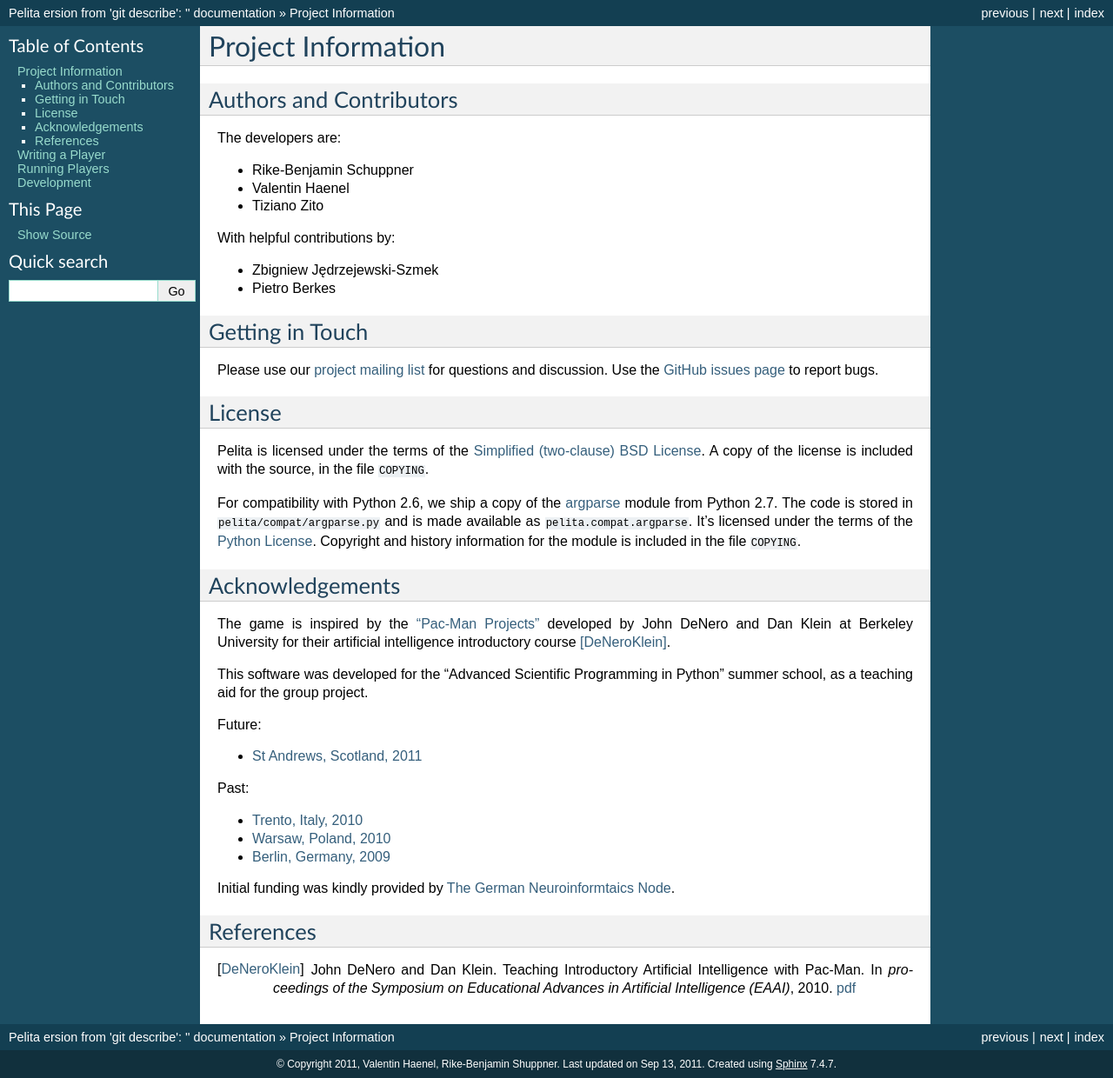
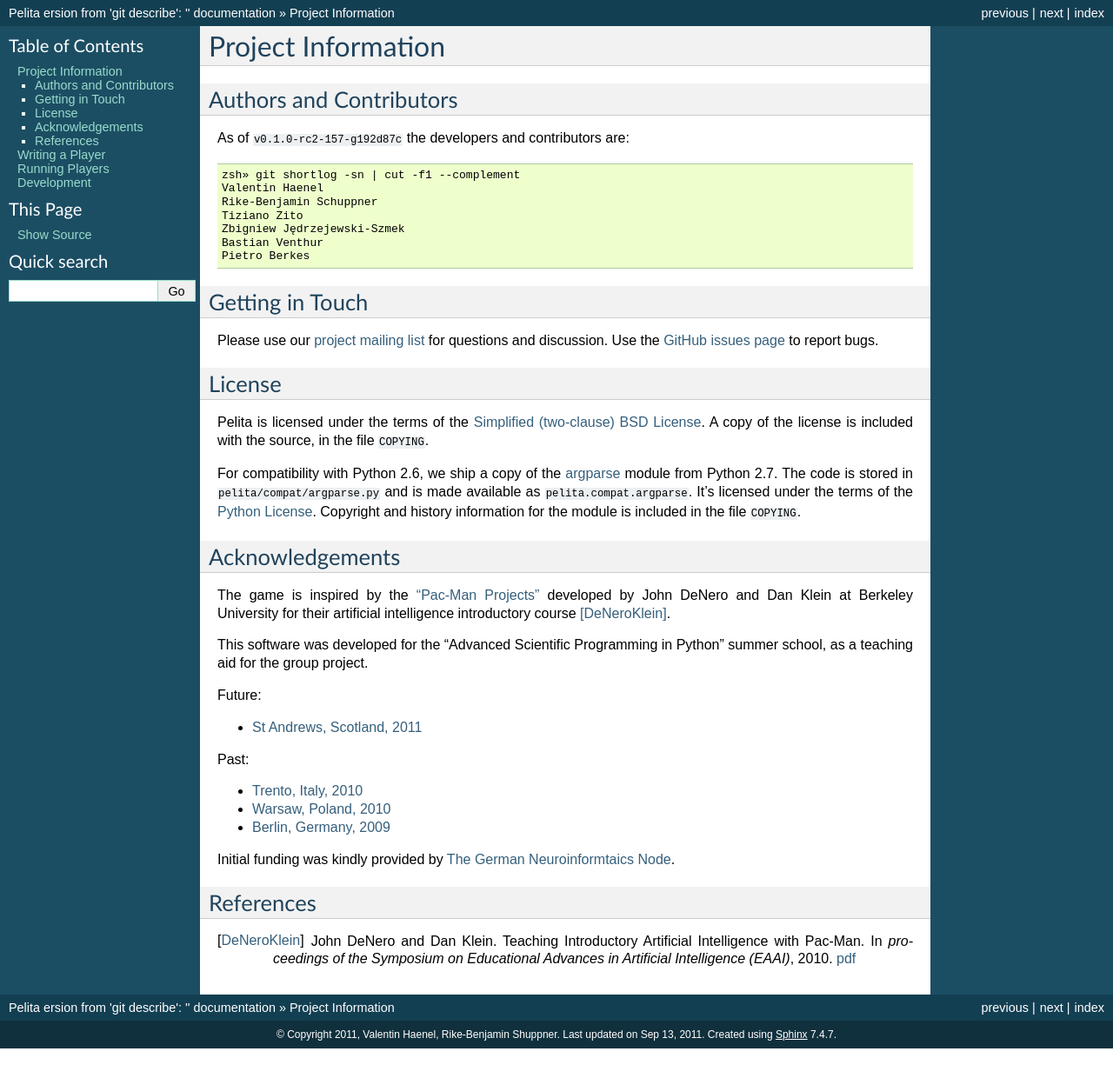
Before and after one commit to ASPP/pelita, a Sphinx documentation site: the page built from doc/source/info.rst, in a window 1280 px wide. Shown: the whole page at 87% size. Built offline with Sphinx 7.4.7, drawn with Linux system fonts in a browser that asks for light colours; the version number could not be read and is left out; after the commit the page ends 1206 px from its top, so only the background shows below that.

Commit message:
DOC: update devs and contributors

```diff
--- a/doc/source/info.rst
+++ b/doc/source/info.rst
@@ -6,16 +6,15 @@
 Authors and Contributors
 ========================
 
-The developers are:
+As of ``v0.1.0-rc2-157-g192d87c`` the developers and contributors are::
 
-* Rike-Benjamin Schuppner
-* Valentin Haenel
-* Tiziano Zito
-
-With helpful contributions by:
-
-* Zbigniew Jędrzejewski-Szmek
-* Pietro Berkes
+    zsh» git shortlog -sn | cut -f1 --complement
+    Valentin Haenel
+    Rike-Benjamin Schuppner
+    Tiziano Zito
+    Zbigniew Jędrzejewski-Szmek
+    Bastian Venthur
+    Pietro Berkes
 
 Getting in Touch
 ================
```
